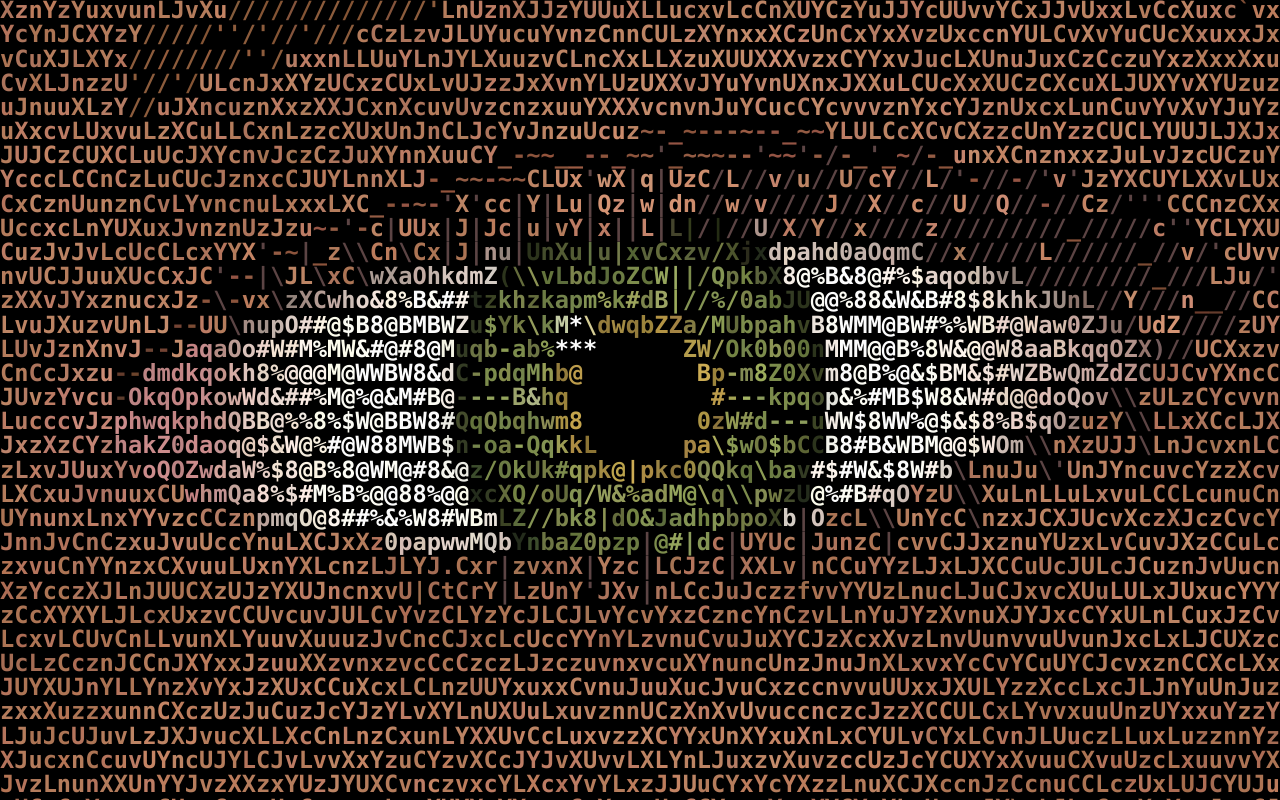
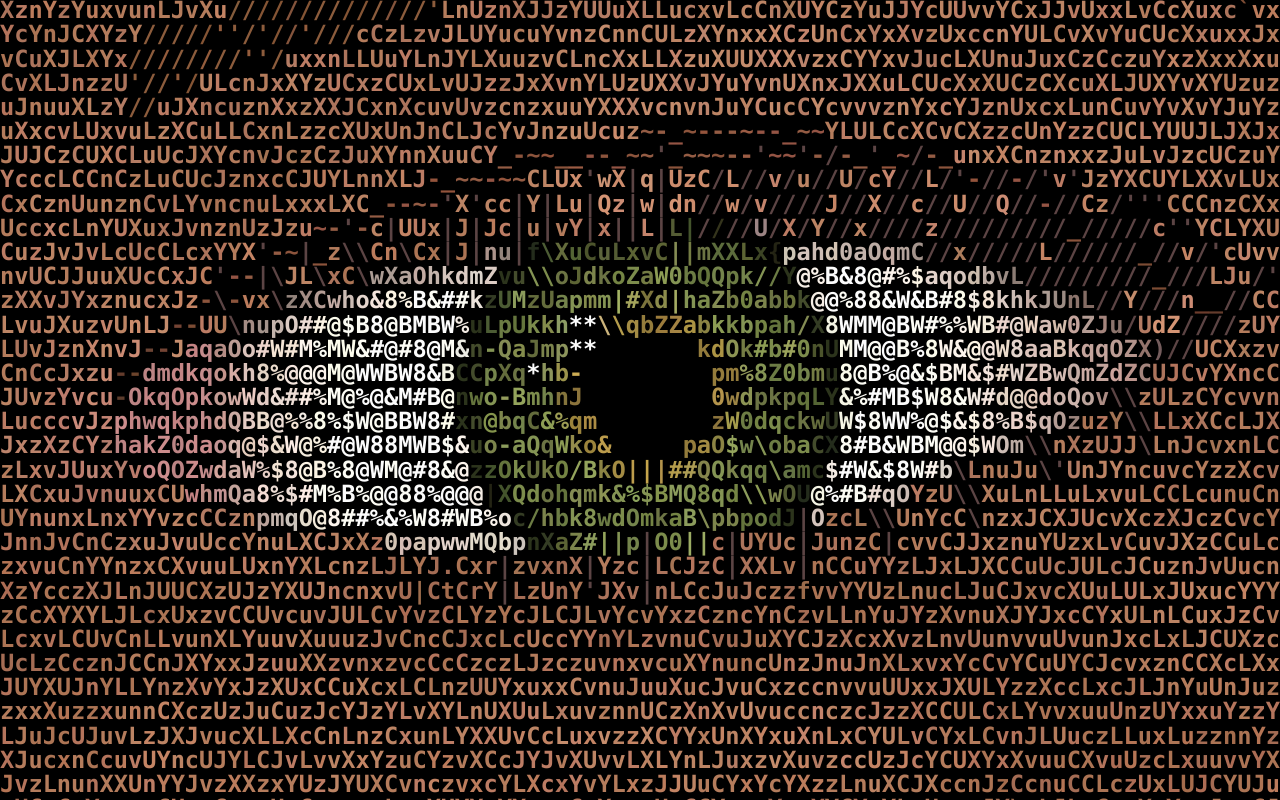
Before and after one commit to ech0blaz3/love, a plain HTML site: page index.html in a window 1280 px wide. Drawn offline with Linux system fonts and the light colour scheme; animation ran at ten frames a second.

Commit message:
Eye looks around at start; remove blinking
Co-Authored-By: Claude Opus 5.5 <noreply@anthropic.com>
Claude-Session: https://claude.ai/code/session_013YrtFZZAm1qKv9cwqXABJd

```diff
--- a/index.html
+++ b/index.html
@@ -207,14 +207,27 @@
   function browY(x) { const u = (x - 0.3) / 0.95; return -0.66 - 0.15 * (1 - u * u); }
 
   let cellWorld = 0.01;     // высота клетки в мировых единицах (зависит от зума)
-  let blinkC = 0;           // 0 — открыт, 1 — закрыт
+  const blinkC = 0;         // моргание убрано: веко всегда открыто
+  let gazeX = 0, gazeY = 0; // куда смотрит глаз (смещение радужки)
+  // взгляд в начале цикла: влево, вправо, чуть вверх, обратно в центр перед наездом
+  const GAZE = [[0.45, -0.28, 0.02], [1.1, 0.3, -0.03], [1.7, 0.1, -0.07], [2.3, 0, 0]];
+  function updateGaze(t) {
+    let x = 0, y = 0;
+    for (const [t0, gx, gy] of GAZE) {
+      if (t < t0) break;
+      const k = smooth(t0, t0 + 0.2, t);         // быстрый, но плавный перевод взгляда
+      x = lerp(x, gx, k); y = lerp(y, gy, k);
+    }
+    gazeX = x; gazeY = y;
+  }
 
   function shadeEye(i, wx, wy, t, rp) {
     const ri = 0.34;
     const ey = wy + TILT * wx;               // координата в системе глаза
     const top = lidTop(wx, blinkC), bot = lidBot(wx);
     const inEye = Math.abs(wx) < EYE_W && ey > top && ey < bot;
-    const r = Math.hypot(wx, wy);
+    const ix = wx - gazeX, iy = wy - gazeY;  // координаты относительно смещённой радужки
+    const r = Math.hypot(ix, iy);
 
     if (inEye && r < rp) return 2;           // зрачок → космос
 
@@ -224,7 +237,7 @@
       if (r < ri) {
         // ---- радужка ----
         const rn = (r - rp) / (ri - rp);
-        const th = Math.atan2(wy, wx);
+        const th = Math.atan2(iy, ix);
         const fib = 0.5 + 0.5 * Math.sin(th * 70 + 5 * vnoise(th * 4 + 7, rn * 4));
         const fib2 = vnoise(Math.cos(th) * 14 + 20 + rn * 3, Math.sin(th) * 14 + rn * 3);
         const f = clamp(0.65 * fib + 0.55 * fib2 - 0.1, 0, 1);
@@ -239,8 +252,8 @@
         if (f > 0.7 && rn > 0.05 && rn < 0.9 && hash2(i, Math.floor(t * 2 + cellSeed[i] * 9)) > 0.25) ch2 = dirChar(th);
         b += 0.06 * Math.sin(t * 3 + th * 11 + rn * 6) * f;
         // блики-отражения сверху слева
-        const h1 = Math.hypot(wx + 0.115, (wy + 0.10) * 0.9);
-        const h2 = Math.hypot(wx + 0.2, wy + 0.02);
+        const h1 = Math.hypot(ix + 0.115, (iy + 0.10) * 0.9);
+        const h2 = Math.hypot(ix + 0.2, iy + 0.02);
         const spec = Math.max(smooth(0.05, 0.02, h1), 0.9 * smooth(0.028, 0.008, h2));
         if (spec > 0) { col = mix3(col, [255, 255, 250], spec); b = lerp(b, 1, spec); }
         if (spec > 0.45) { ch2 = '*'; col = [255, 255, 250]; b = 1; }
@@ -424,16 +437,7 @@
       }
     }
 
-    // ---- моргание ----
-    {
-      // моргания в 0.9 с и 3.4 с цикла — пока глаз виден целиком
-      let bl = 0;
-      for (const t0 of [0.9, 3.4]) {
-        const ph = t - t0;
-        if (ph >= 0 && ph < 0.34) bl = ph < 0.11 ? smooth(0, 0.11, ph) : 1 - smooth(0.11, 0.34, ph);
-      }
-      blinkC = bl * (1 - smooth(2.2, 3.0, z));
-    }
+    updateGaze(t);
     cellWorld = ch / (U * z);
     if (!eyeGone) rasterLashes(z);
 
```
